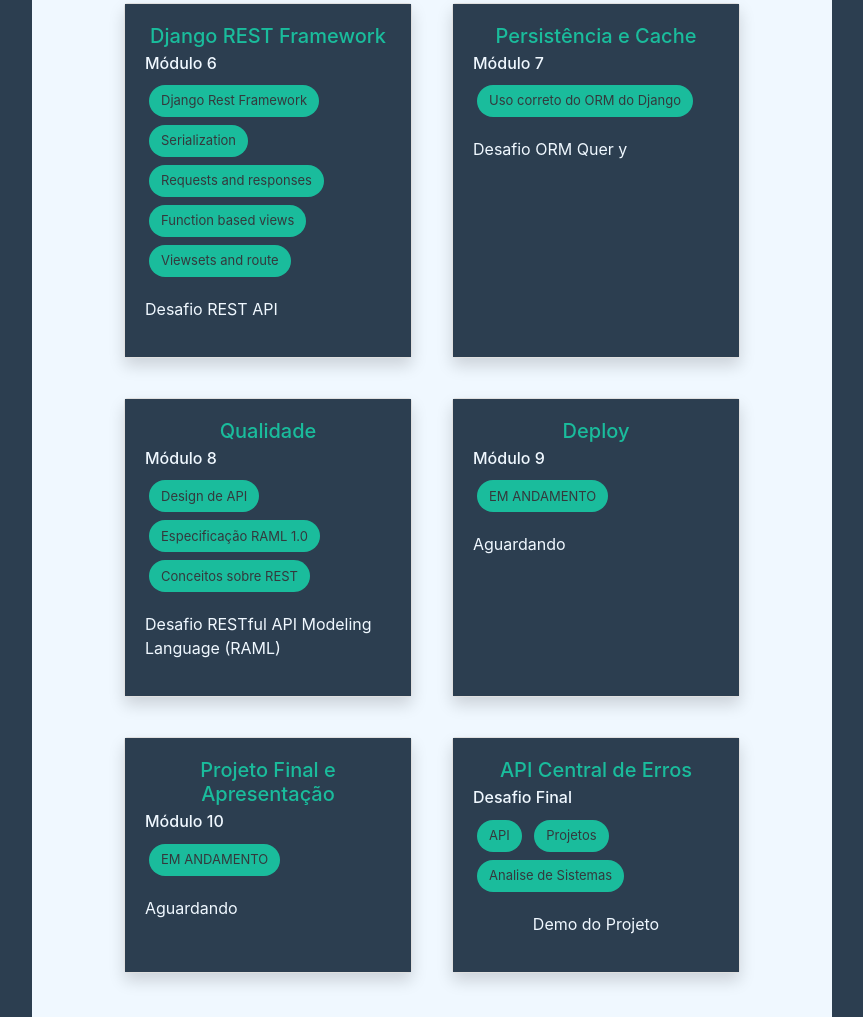
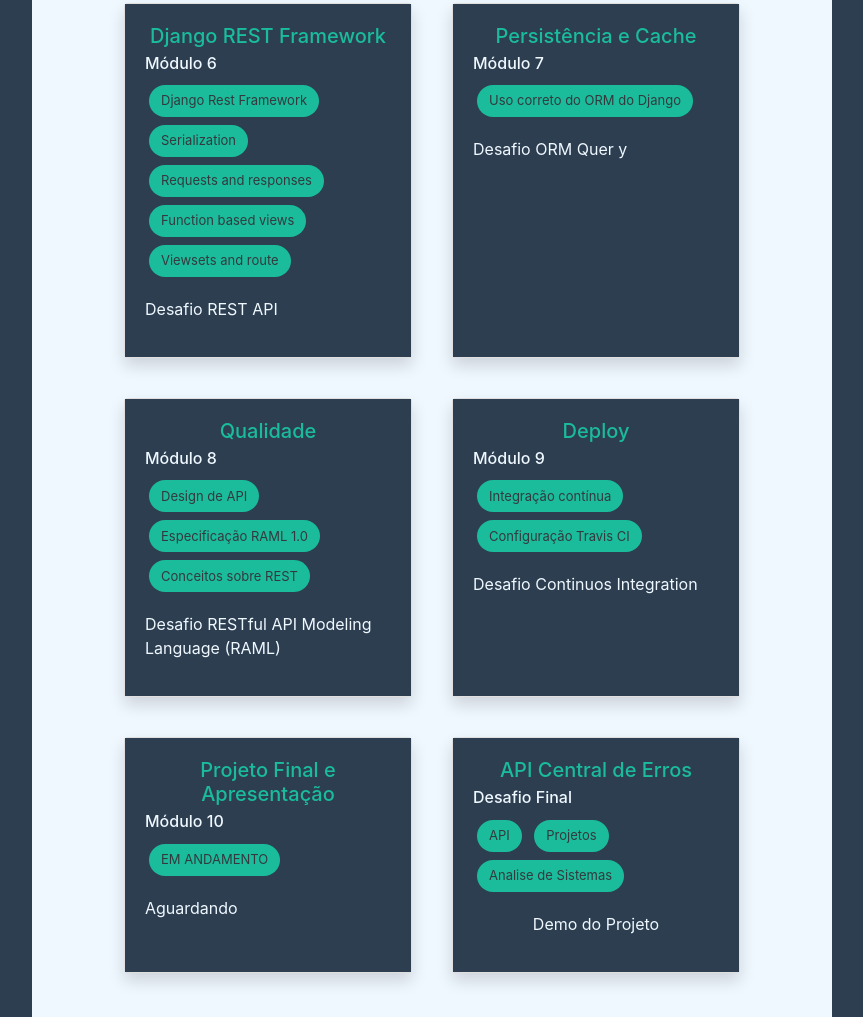
Before and after one commit to elladarte/Dev_Wev_frontend, a plain HTML site: page index.html in a window 1280 px wide. Shown: the part 1562-2579 px from the top of the page, without its empty margins (208-1071 px from the left). Drawn offline with nearby package versions, Linux system fonts and the light colour scheme.

Commit message:
Commit da atualização do index.html do site do repositorio

```diff
--- a/index.html
+++ b/index.html
@@ -316,14 +316,17 @@
             <h6 class="card-subtitle mb-2 text-muted">Módulo 9</h6>
             <p class="card-text">
               <span class="v-ripple">
-                EM ANDAMENTO
+                Integração contínua
+              </span>
+              <span class="v-ripple">
+                Configuração Travis CI
               </span>
             </p>
             <p class="cardfooter">
               <p>
                 <a
-                  href=""
-                  class="card-link" target="_blank">Aguardando
+                  href="https://github.com/elladarte/AceleraDev_Python/tree/master/Modulo%209/dessafio_continuous_integration"
+                  class="card-link" target="_blank">Desafio Continuos Integration
                 </a>
               </p>
             </p>
```
